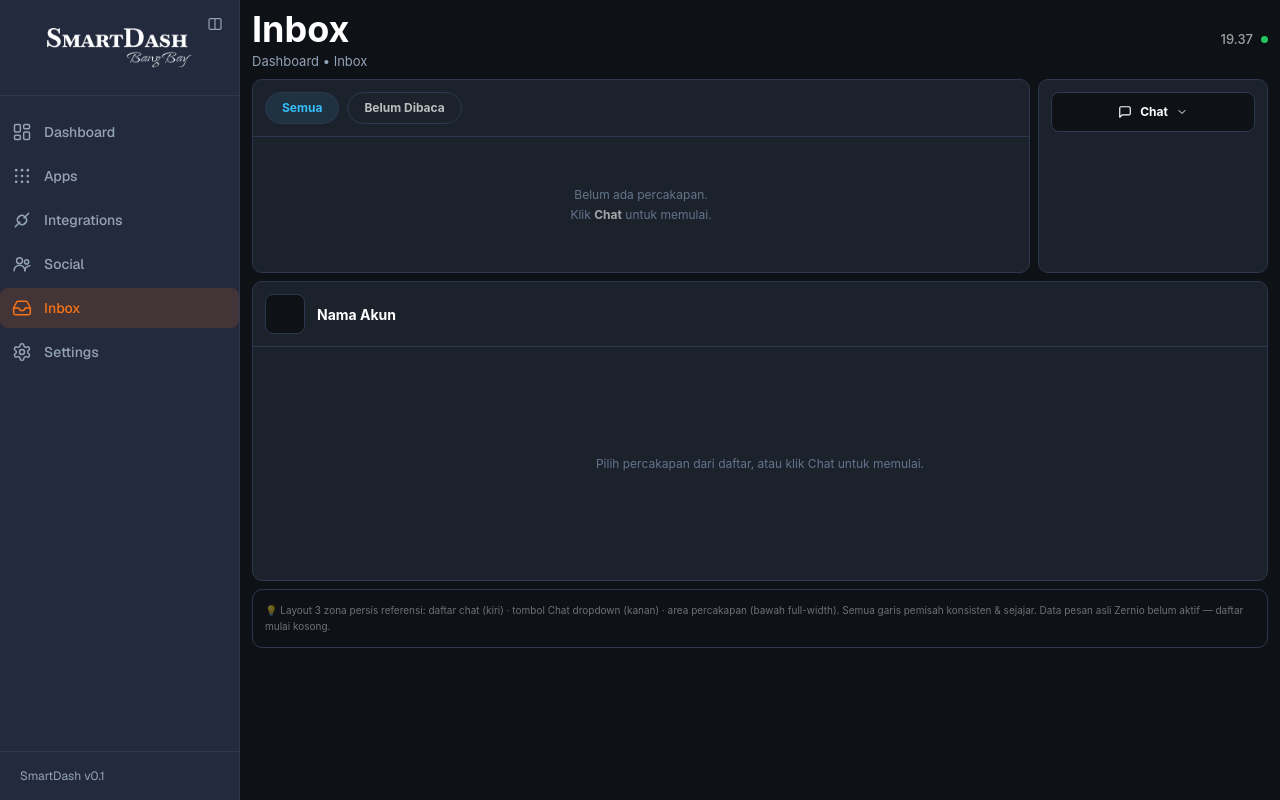
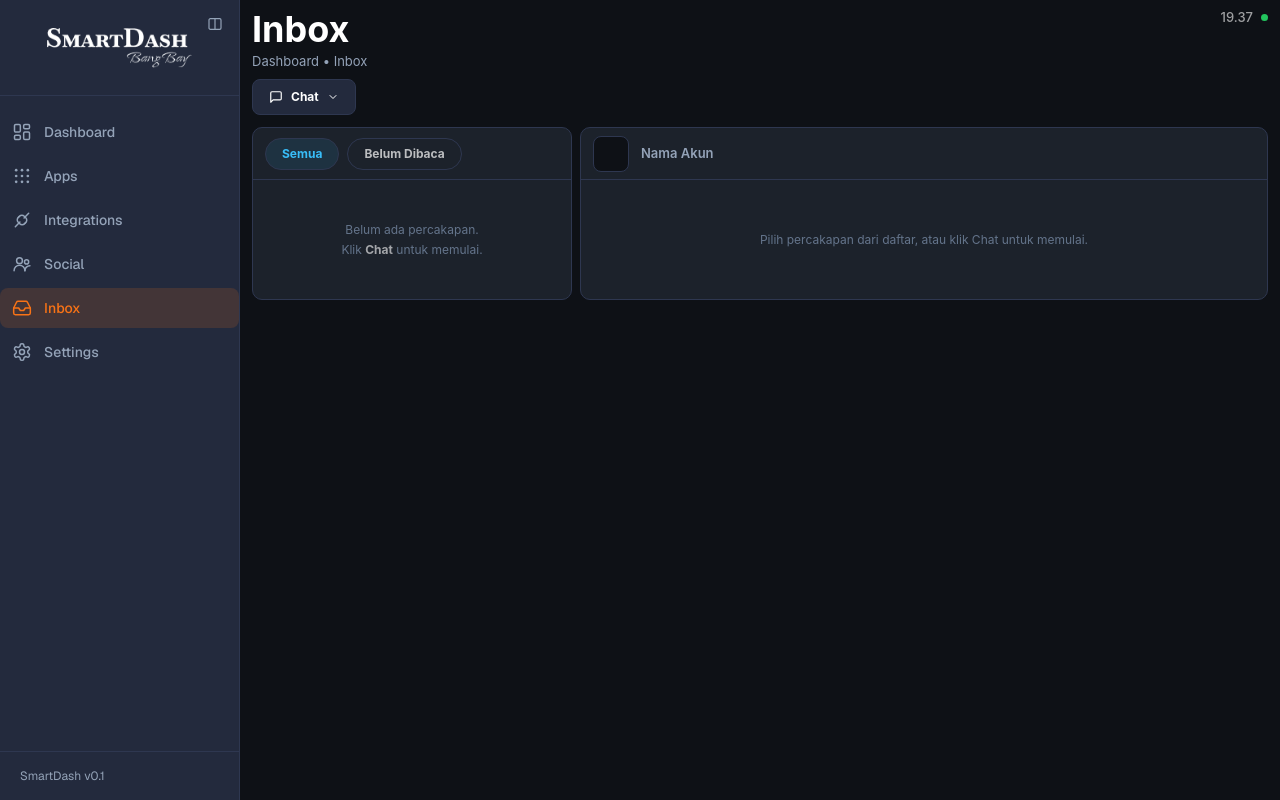
Before and after one commit to Agent-DashBoard/SmartDash-v.01, a Next.js app: page /inbox in a window 1280 px wide. Built offline with nearby package versions, Linux system fonts and the light colour scheme.

Commit message:
UPDATE 60: Inbox layout 2 kolom sejajar persis screenshot referensi — Chat di header, garis pemisah sejajar

```diff
--- a/app/inbox/page.tsx
+++ b/app/inbox/page.tsx
@@ -1,8 +1,7 @@
-// app/inbox/page.tsx — Inbox: layout 3 zona PERSIS referensi BangBay.
-// Zona 1 (kiri atas, lebar): filter pills + daftar chat.
-// Zona 2 (kanan atas, sempit): tombol Chat → dropdown platform terhubung.
-// Zona 3 (bawah, full-width): header Nama Akun + area percakapan.
-// Semua garis pemisah konsisten #2E3750 & sejajar (grid).
+// app/inbox/page.tsx — Inbox: layout persis referensi BangBay.
+// - Header: judul Inbox + breadcrumb, tombol Chat (dropdown) di bawah breadcrumb.
+// - 2 kolom sejajar: kiri = daftar chat (filter pills + list), kanan = panel percakapan (Nama Akun).
+// - Garis pemisah header kiri & kanan SAMA TINGGI (h-[52px] keduanya) → sejajar sempurna.
 "use client";
 
 import { useState, useEffect } from "react";
@@ -92,27 +91,103 @@ export default function InboxPage() {
 
   return (
     <div className="min-h-full bg-[#0E1116] px-3 py-2 [font-family:Inter,var(--font-geist-sans),system-ui,sans-serif]">
-      <div className="flex w-full flex-col gap-2">
-        {/* Header — judul kiri · jam + dot kanan */}
-        <header className="flex items-center justify-between gap-2">
+      <div className="flex w-full flex-col gap-3">
+        {/* ===== HEADER: judul + breadcrumb + tombol Chat (kiri) · jam + dot (kanan) ===== */}
+        <header className="flex items-start justify-between gap-2">
           <div>
             <h1 className="text-[clamp(24px,3vw,36px)] font-bold leading-[1.21] text-white">
               Inbox
             </h1>
             <p className="text-[13px] text-[#94A3B8]">Dashboard • Inbox</p>
+
+            {/* Tombol Chat → dropdown platform terhubung */}
+            <div className="relative mt-2">
+              <button
+                type="button"
+                onClick={() => setChatOpen((v) => !v)}
+                className="inline-flex cursor-pointer items-center gap-2 rounded-[8px] border border-[#2E3750] bg-[#232A3D] px-4 py-2 text-[12px] font-bold text-white transition-colors hover:bg-[#2E3750]"
+              >
+                <svg
+                  className="h-3.5 w-3.5"
+                  viewBox="0 0 24 24"
+                  fill="none"
+                  stroke="currentColor"
+                  strokeWidth="2"
+                  strokeLinecap="round"
+                  strokeLinejoin="round"
+                  aria-hidden
+                >
+                  <path d="M21 15a2 2 0 0 1-2 2H7l-4 4V5a2 2 0 0 1 2-2h14a2 2 0 0 1 2 2z" />
+                </svg>
+                Chat
+                <svg
+                  className={`h-3 w-3 transition-transform ${chatOpen ? "rotate-180" : ""}`}
+                  viewBox="0 0 24 24"
+                  fill="none"
+                  stroke="currentColor"
+                  strokeWidth="2"
+                  strokeLinecap="round"
+                  strokeLinejoin="round"
+                  aria-hidden
+                >
+                  <path d="m6 9 6 6 6-6" />
+                </svg>
+              </button>
+
+              {/* Dropdown — hanya platform terhubung, item dipisah garis sejajar */}
+              {chatOpen && (
+                <>
+                  <div className="fixed inset-0 z-10" onClick={() => setChatOpen(false)} />
+                  <div className="absolute left-0 top-full z-20 mt-1 w-56 overflow-hidden rounded-[8px] border border-[#2E3750] bg-[#1C222B] shadow-xl">
+                    <p className="border-b border-[#2E3750] px-3 py-2 text-[10px] font-bold uppercase tracking-wider text-white/40">
+                      Mulai chat baru
+                    </p>
+                    {(Object.keys(PLATFORM_META) as ChatPlatform[])
+                      .filter((key) => PLATFORM_META[key].connected)
+                      .map((key, idx, arr) => {
+                        const meta = PLATFORM_META[key];
+                        return (
+                          <button
+                            key={key}
+                            type="button"
+                            onClick={() => startChat(key)}
+                            className={`flex w-full cursor-pointer items-center gap-2.5 px-3 py-2.5 text-left transition-colors hover:bg-[#232A3D] ${
+                              idx < arr.length - 1 ? "border-b border-[#2E3750]" : ""
+                            }`}
+                          >
+                            <span
+                              className="flex h-8 w-8 shrink-0 items-center justify-center rounded-full text-[14px]"
+                              style={{ backgroundColor: `${meta.color}1A` }}
+                            >
+                              {meta.icon}
+                            </span>
+                            <span className="min-w-0 flex-1">
+                              <span className="block text-[13px] font-bold text-white">{meta.label}</span>
+                              <span className="block text-[10px]" style={{ color: meta.color }}>
+                                Terhubung
+                              </span>
+                            </span>
+                          </button>
+                        );
+                      })}
                   </div>
+                </>
+              )}
+            </div>
+          </div>
+
           <div className="flex items-center gap-2 text-[13px] font-medium text-white/60">
             <span>{time}</span>
             <span className="h-[7px] w-[7px] rounded-full bg-[#22C55E]" />
           </div>
         </header>
 
-        {/* ===== GRID 3 ZONA (persis referensi) ===== */}
-        <div className="grid grid-cols-1 gap-2 lg:grid-cols-[1fr_230px]">
-          {/* ---- ZONA KIRI (lebar): filter + daftar chat ---- */}
+        {/* ===== 2 KOLOM SEJAJAR: kiri daftar chat · kanan percakapan ===== */}
+        <div className="grid grid-cols-1 items-stretch gap-2 lg:grid-cols-[320px_1fr]">
+          {/* ---- PANEL KIRI: filter + daftar chat ---- */}
           <section className="flex flex-col overflow-hidden rounded-[10px] border border-[#2E3750] bg-[#1C222B]">
-            {/* Filter pills — garis bawah konsisten */}
-            <div className="flex items-center gap-2 border-b border-[#2E3750] p-3">
+            {/* Header kiri — h-[52px] SAMA dengan header kanan → garis sejajar */}
+            <div className="flex h-[52px] shrink-0 items-center gap-2 border-b border-[#2E3750] px-3">
               {(
                 [
                   { key: "all", label: "Semua" },
@@ -134,10 +209,10 @@ export default function InboxPage() {
               ))}
             </div>
 
-            {/* Daftar chat — tiap item dipisah garis horizontal full-width (sejajar) */}
+            {/* Daftar chat — item dipisah border-t full-width (sejajar) */}
             <div className="flex flex-1 flex-col overflow-y-auto">
               {filtered.length === 0 ? (
-                <div className="flex flex-1 items-center justify-center px-4 py-12 text-center">
+                <div className="flex flex-1 items-center justify-center px-4 py-10 text-center">
                   <p className="text-[12px] leading-relaxed text-[#64748B]">
                     Belum ada percakapan.
                     <br />
@@ -185,89 +260,20 @@ export default function InboxPage() {
             </div>
           </section>
 
-          {/* ---- ZONA KANAN (sempit): tombol Chat + dropdown ---- */}
-          <section className="flex flex-col overflow-hidden rounded-[10px] border border-[#2E3750] bg-[#1C222B] p-3">
-            <div className="relative">
-              <button
-                type="button"
-                onClick={() => setChatOpen((v) => !v)}
-                className="flex w-full cursor-pointer items-center justify-center gap-2 rounded-[8px] border border-[#2E3750] bg-[#0E1116] px-4 py-2.5 text-[12px] font-bold text-white transition-colors hover:bg-[#232A3D]"
-              >
-                <svg className="h-3.5 w-3.5" viewBox="0 0 24 24" fill="none" stroke="currentColor" strokeWidth="2" strokeLinecap="round" strokeLinejoin="round" aria-hidden>
-                  <path d="M21 15a2 2 0 0 1-2 2H7l-4 4V5a2 2 0 0 1 2-2h14a2 2 0 0 1 2 2z" />
-                </svg>
-                Chat
-                <svg
-                  className={`h-3 w-3 transition-transform ${chatOpen ? "rotate-180" : ""}`}
-                  viewBox="0 0 24 24"
-                  fill="none"
-                  stroke="currentColor"
-                  strokeWidth="2"
-                  strokeLinecap="round"
-                  strokeLinejoin="round"
-                  aria-hidden
-                >
-                  <path d="m6 9 6 6 6-6" />
-                </svg>
-              </button>
-
-              {/* Dropdown — hanya platform terhubung, item dipisah garis sejajar */}
-              {chatOpen && (
-                <>
-                  <div className="fixed inset-0 z-10" onClick={() => setChatOpen(false)} />
-                  <div className="absolute left-0 right-0 top-full z-20 mt-1 overflow-hidden rounded-[8px] border border-[#2E3750] bg-[#1C222B] shadow-xl">
-                    <p className="border-b border-[#2E3750] px-3 py-2 text-[10px] font-bold uppercase tracking-wider text-white/40">
-                      Mulai chat baru
-                    </p>
-                    {(Object.keys(PLATFORM_META) as ChatPlatform[])
-                      .filter((key) => PLATFORM_META[key].connected)
-                      .map((key, idx, arr) => {
-                        const meta = PLATFORM_META[key];
-                        return (
-                          <button
-                            key={key}
-                            type="button"
-                            onClick={() => startChat(key)}
-                            className={`flex w-full cursor-pointer items-center gap-2.5 px-3 py-2.5 text-left transition-colors hover:bg-[#232A3D] ${
-                              idx < arr.length - 1 ? "border-b border-[#2E3750]" : ""
-                            }`}
-                          >
-                            <span
-                              className="flex h-8 w-8 shrink-0 items-center justify-center rounded-full text-[14px]"
-                              style={{ backgroundColor: `${meta.color}1A` }}
-                            >
-                              {meta.icon}
-                            </span>
-                            <span className="min-w-0 flex-1">
-                              <span className="block text-[13px] font-bold text-white">{meta.label}</span>
-                              <span className="block text-[10px]" style={{ color: meta.color }}>
-                                Terhubung
-                              </span>
-                            </span>
-                          </button>
-                        );
-                      })}
-                  </div>
-                </>
-              )}
-            </div>
-          </section>
-        </div>
-
-        {/* ---- ZONA BAWAH (full-width): header Nama Akun + area percakapan ---- */}
-        <section className="flex min-h-[300px] flex-col overflow-hidden rounded-[10px] border border-[#2E3750] bg-[#1C222B]">
-          {/* Header bar — Nama Akun + avatar, garis bawah konsisten */}
-          <div className="flex items-center gap-3 border-b border-[#2E3750] p-3">
+          {/* ---- PANEL KANAN: Nama Akun + area percakapan ---- */}
+          <section className="flex flex-col overflow-hidden rounded-[10px] border border-[#2E3750] bg-[#1C222B]">
+            {/* Header kanan — h-[52px] SAMA dengan header kiri → garis sejajar */}
+            <div className="flex h-[52px] shrink-0 items-center gap-3 border-b border-[#2E3750] px-3">
               {active ? (
                 <>
                   <span
-                  className="flex h-10 w-10 shrink-0 items-center justify-center rounded-full text-[16px]"
+                    className="flex h-9 w-9 shrink-0 items-center justify-center rounded-full text-[16px]"
                     style={{ backgroundColor: `${PLATFORM_META[active.platform].color}1A` }}
                   >
                     {PLATFORM_META[active.platform].icon}
                   </span>
                   <div className="min-w-0">
-                  <p className="truncate text-[14px] font-bold text-white">{active.name}</p>
+                    <p className="truncate text-[13px] font-bold text-white">{active.name}</p>
                     {active.handle && (
                       <p className="truncate text-[11px] text-white/40">{active.handle}</p>
                     )}
@@ -275,8 +281,8 @@ export default function InboxPage() {
                 </>
               ) : (
                 <>
-                <span className="flex h-10 w-10 shrink-0 items-center justify-center rounded-[8px] border border-[#2E3750] bg-[#0E1116]" />
-                <p className="text-[14px] font-bold text-white">Nama Akun</p>
+                  <span className="h-9 w-9 shrink-0 rounded-[8px] border border-[#2E3750] bg-[#0E1116]" />
+                  <p className="text-[13px] font-semibold text-[#94A3B8]">Nama Akun</p>
                 </>
               )}
             </div>
@@ -300,14 +306,6 @@ export default function InboxPage() {
               )}
             </div>
           </section>
-
-        {/* Catatan jujur */}
-        <div className="rounded-[10px] border border-[#2E3750] bg-[#0E1116] p-3">
-          <p className="text-[10px] leading-relaxed text-white/40">
-            💡 Layout 3 zona persis referensi: daftar chat (kiri) · tombol Chat dropdown (kanan) ·
-            area percakapan (bawah full-width). Semua garis pemisah konsisten &amp; sejajar. Data pesan
-            asli Zernio belum aktif — daftar mulai kosong.
-          </p>
         </div>
       </div>
     </div>
```
Also changed, not shown: 1 other file (tests, documents, lock files or other folders). Lines whose indentation alone changed are shown as unchanged.
